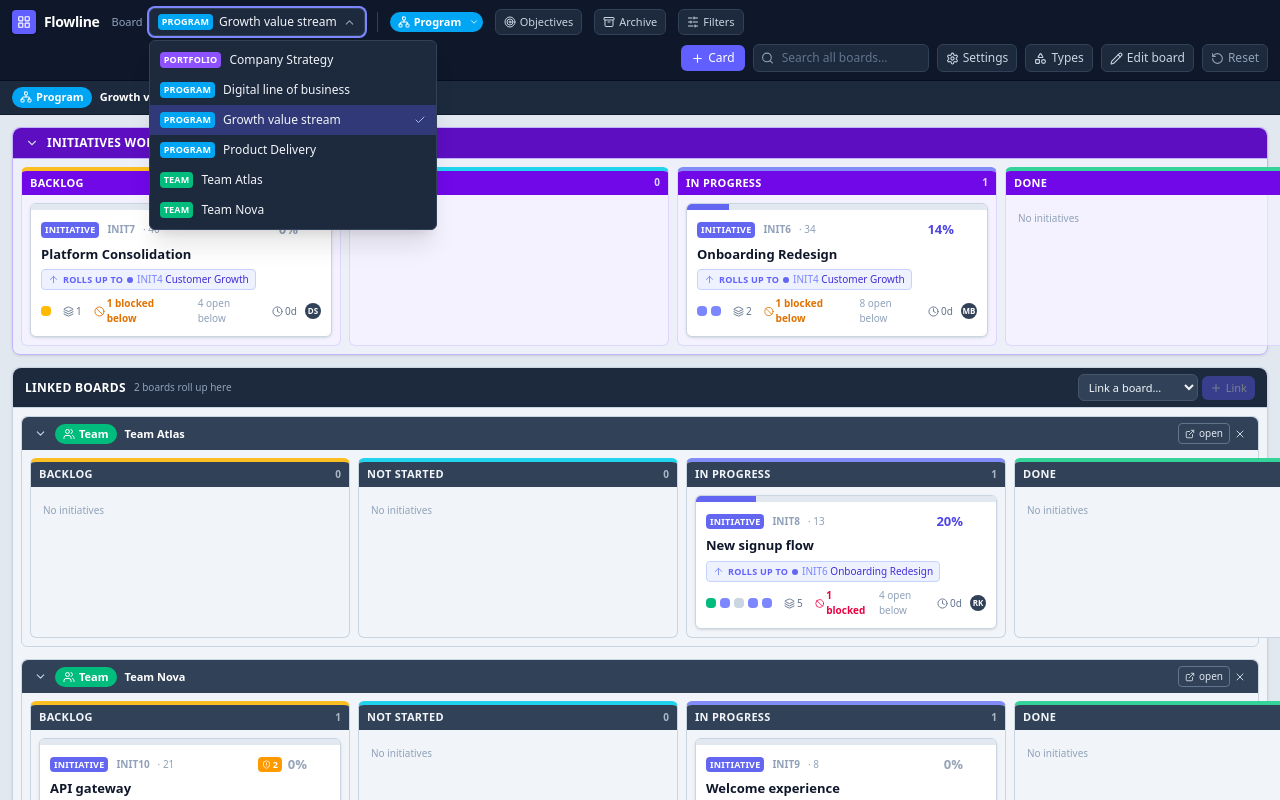
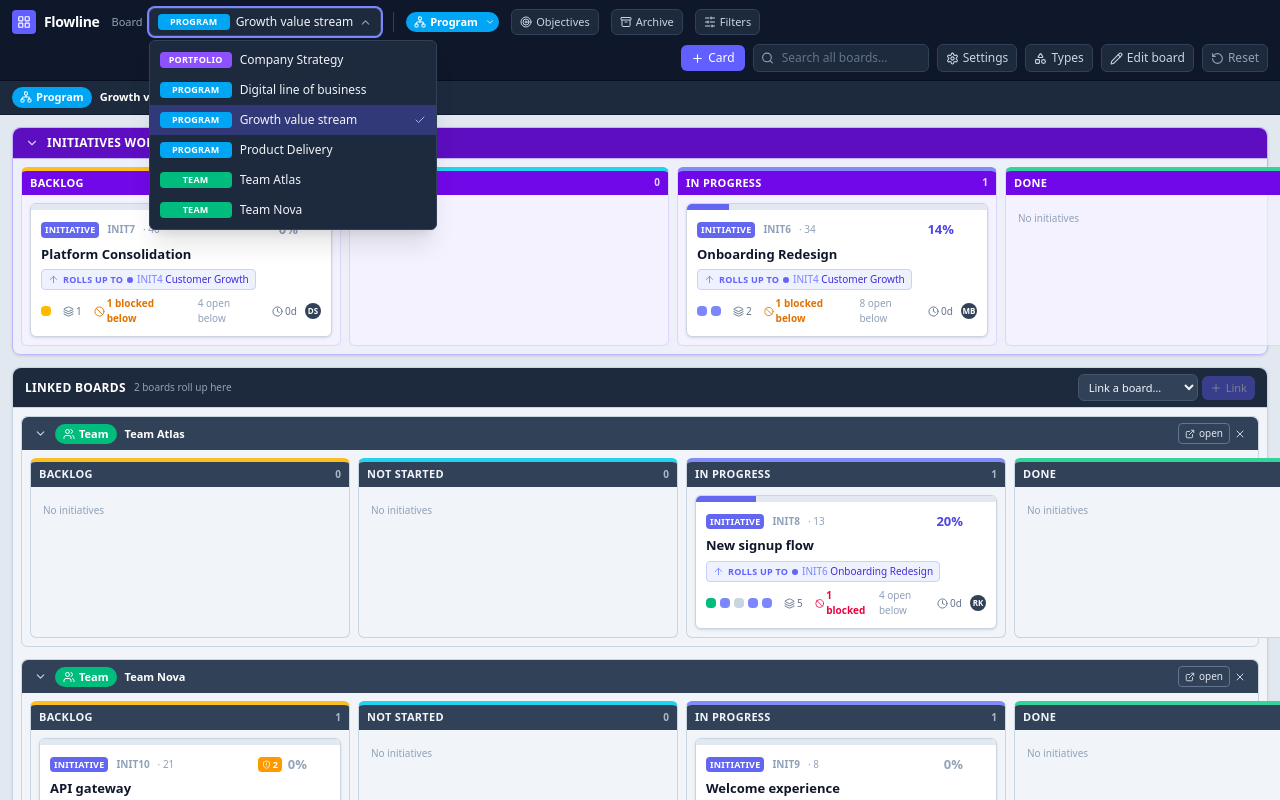
Before and after one commit to malcolmbastien/kanbantoolkit, a React (Vite) app: page / in a window 1280 px wide. Both pictures are taken after a click on the button "Switch board". Built offline with nearby package versions, Linux system fonts and the light colour scheme; the HTML template or start-up script is replaced by a standard one.

Commit message:
Board picker: fixed-width band badge so the names line up
The badges are different lengths (PORTFOLIO vs PROGRAM vs TEAM), so every name
started at a different x. Give the badge a fixed 72px width with centred text in
both the trigger and the rows.

```diff
--- a/src/components/BoardPicker.tsx
+++ b/src/components/BoardPicker.tsx
@@ -78,7 +78,12 @@ export function BoardPicker({ boards, boardId, onSelect }: Props) {
         title="Switch board"
       >
         {current && (
-          <span className={cn('shrink-0 rounded px-1 py-px text-[9px] font-bold uppercase tracking-wide', (BAND_STYLES[current.band] ?? BAND_STYLES.team).chip)}>
+          <span
+            className={cn(
+              'w-[72px] shrink-0 rounded py-px text-center text-[9px] font-bold uppercase tracking-wide',
+              (BAND_STYLES[current.band] ?? BAND_STYLES.team).chip,
+            )}
+          >
             {(BAND_STYLES[current.band] ?? BAND_STYLES.team).label}
           </span>
         )}
@@ -107,7 +112,7 @@ export function BoardPicker({ boards, boardId, onSelect }: Props) {
                   i === active ? 'bg-indigo-500/30' : 'hover:bg-slate-700/60',
                 )}
               >
-                <span className={cn('shrink-0 rounded px-1 py-px text-[9px] font-bold uppercase tracking-wide', style.chip)}>
+                <span className={cn('w-[72px] shrink-0 rounded py-px text-center text-[9px] font-bold uppercase tracking-wide', style.chip)}>
                   {style.label}
                 </span>
                 <span className="min-w-0 flex-1 truncate text-[12px] text-slate-100">{b.name}</span>
```
